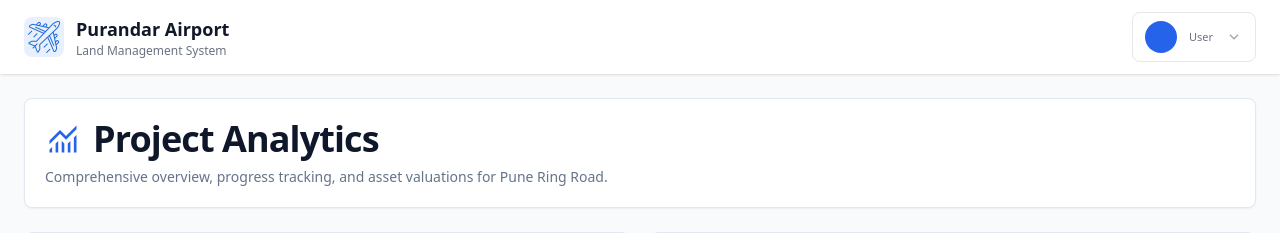
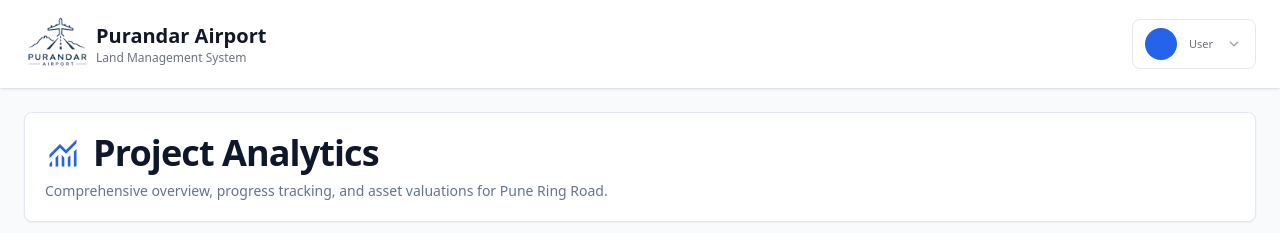
Before and after one commit to Rg-backend-megha-shinde/pap-purandar, a Django app: template lmrs/app/templates/analytics.html in a window 1280 px wide. Shown: the top 233 px of the page. Run offline with Django 5.2, Linux system fonts and the light colour scheme; the template is opened without the code that fills it, so the values that code supplies are empty; some libraries are stand-ins or nearby versions.

Commit message:
logo change

```diff
--- a/lmrs/app/templates/base.html
+++ b/lmrs/app/templates/base.html
@@ -28,12 +28,12 @@
 
     {% if not embedded %}
     <header class="relative flex flex-wrap items-center justify-between gap-3 bg-white px-4 py-3 shadow sm:px-6">
-        <a href="/" class="flex min-w-0 items-center gap-3">
-            <div class="flex h-10 w-10 flex-shrink-0 items-center justify-center rounded-lg bg-blue-600/10 overflow-hidden">
-                <img src="{% static 'logo/purandar_airport.png' %}" alt="Purandar Airport logo" class="w-full h-full object-contain p-1">
+        <a href="/" class="flex min-w-0 items-center gap-2">
+            <div class="flex h-16 w-16 flex-shrink-0 items-center justify-center overflow-hidden">
+                <img src="{% static 'logo/purandar_airport.png' %}?v=20260619" alt="Purandar Airport logo" class="h-full w-full scale-150 object-cover">
             </div>
             <span class="min-w-0">
-                <span class="block truncate text-base font-bold text-gray-900 sm:text-lg">Purandar Airport</span>
+                <span class="block truncate text-lg font-bold text-gray-900 sm:text-xl">Purandar Airport</span>
                 <span class="hidden text-xs font-medium text-gray-500 sm:block">Land Management System</span>
             </span>
         </a>
```
Also changed, not shown: lmrs/app/templates/home.html (+6 -6 lines), lmrs/static/logo/purandar_airport.png.
